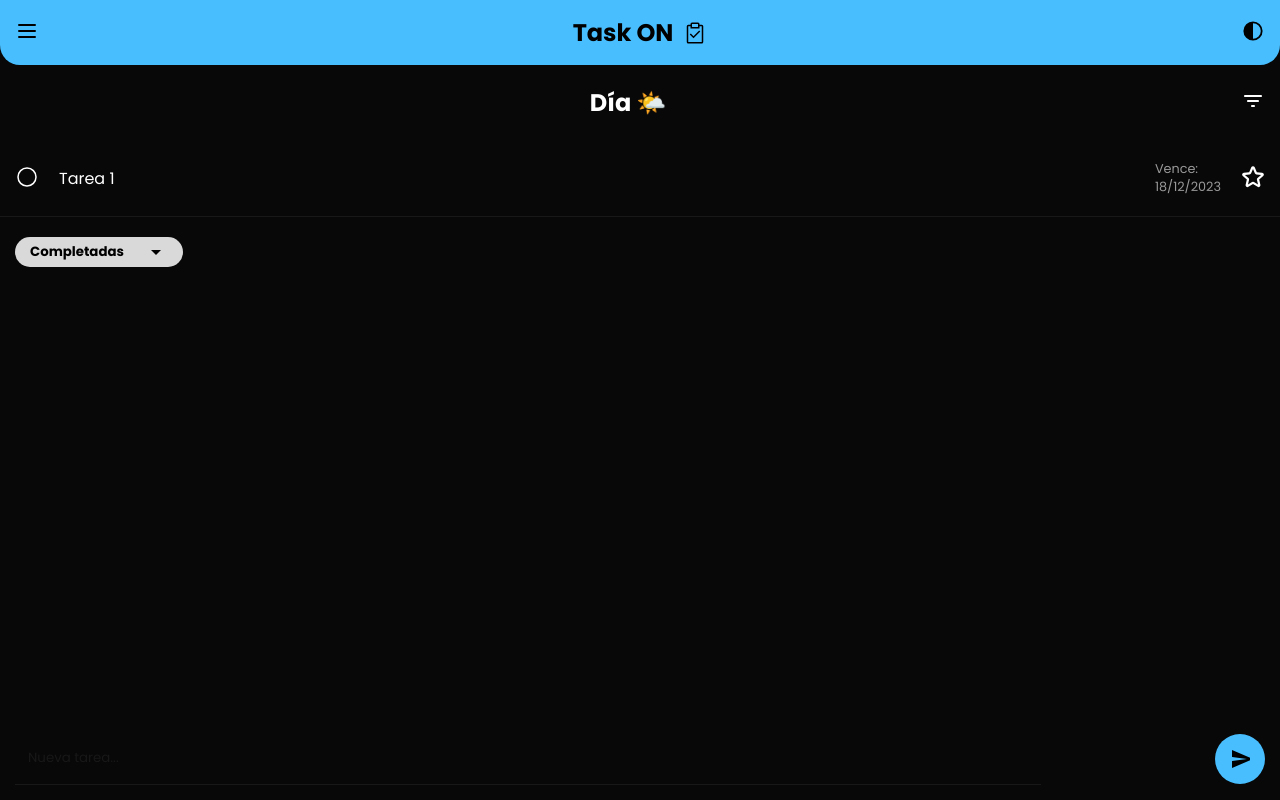
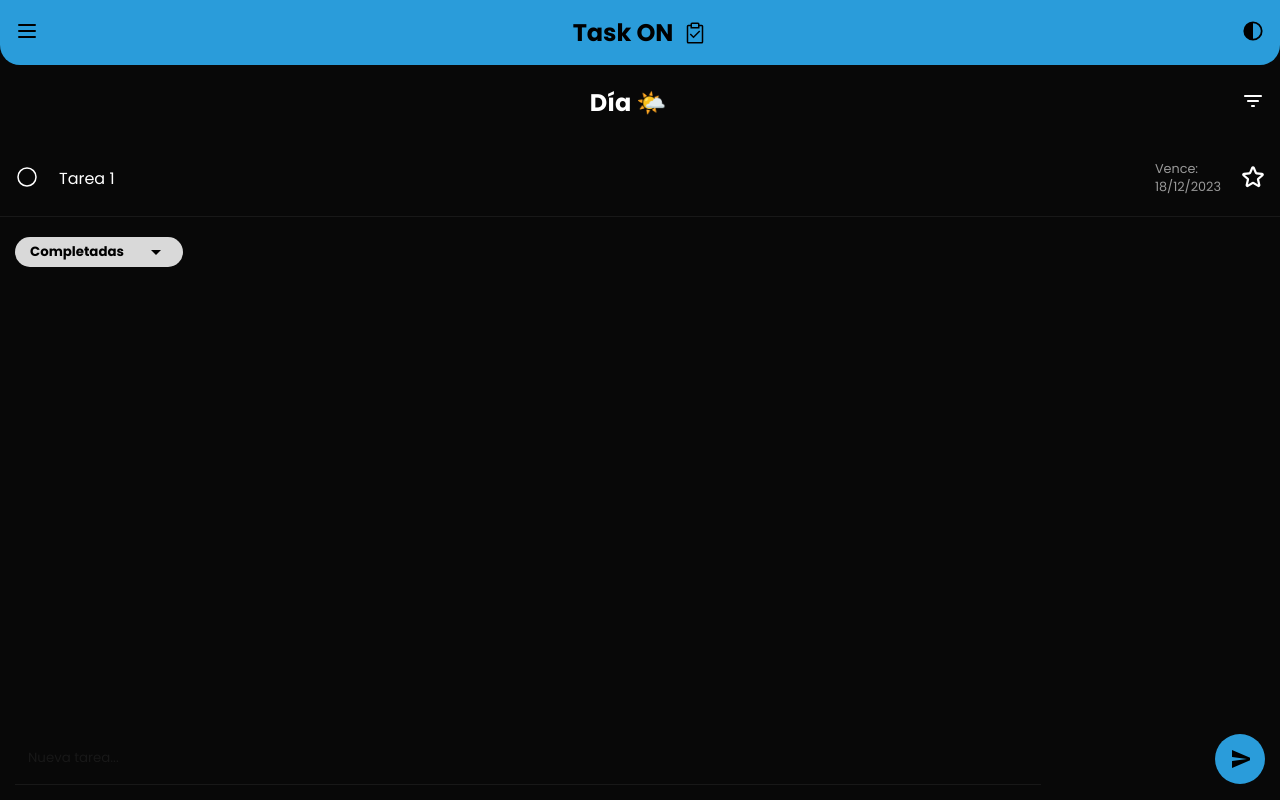
Before and after one commit to pablobarcala/todo-front, an Angular app: page /home in a window 1280 px wide. Built offline with nearby package versions, Linux system fonts and the light colour scheme.

Commit message:
editar primary color

```diff
--- a/src/styles.css
+++ b/src/styles.css
@@ -5,7 +5,8 @@
     font-size: 16px;
     font-family: "Poppins";
     background-color: var(--BACKGROUND);
-    --PRIMARY: #48BEFF;
+    /* --PRIMARY: #48BEFF; */
+    --PRIMARY: #2a9cda;
     --HEADER-TEXT: #000;
     /* editar variables de angular material MENU */
     --mat-menu-container-color: var(--MENU-BG);
```
